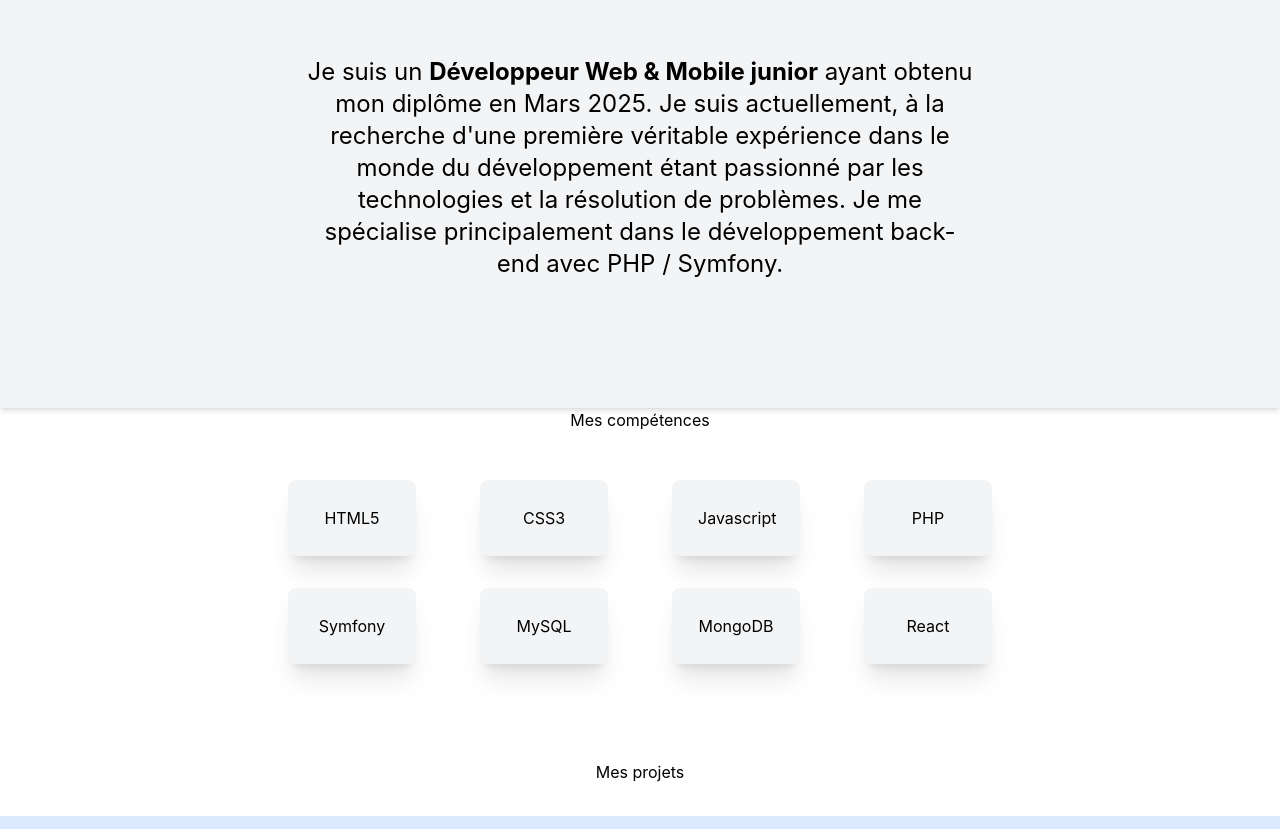
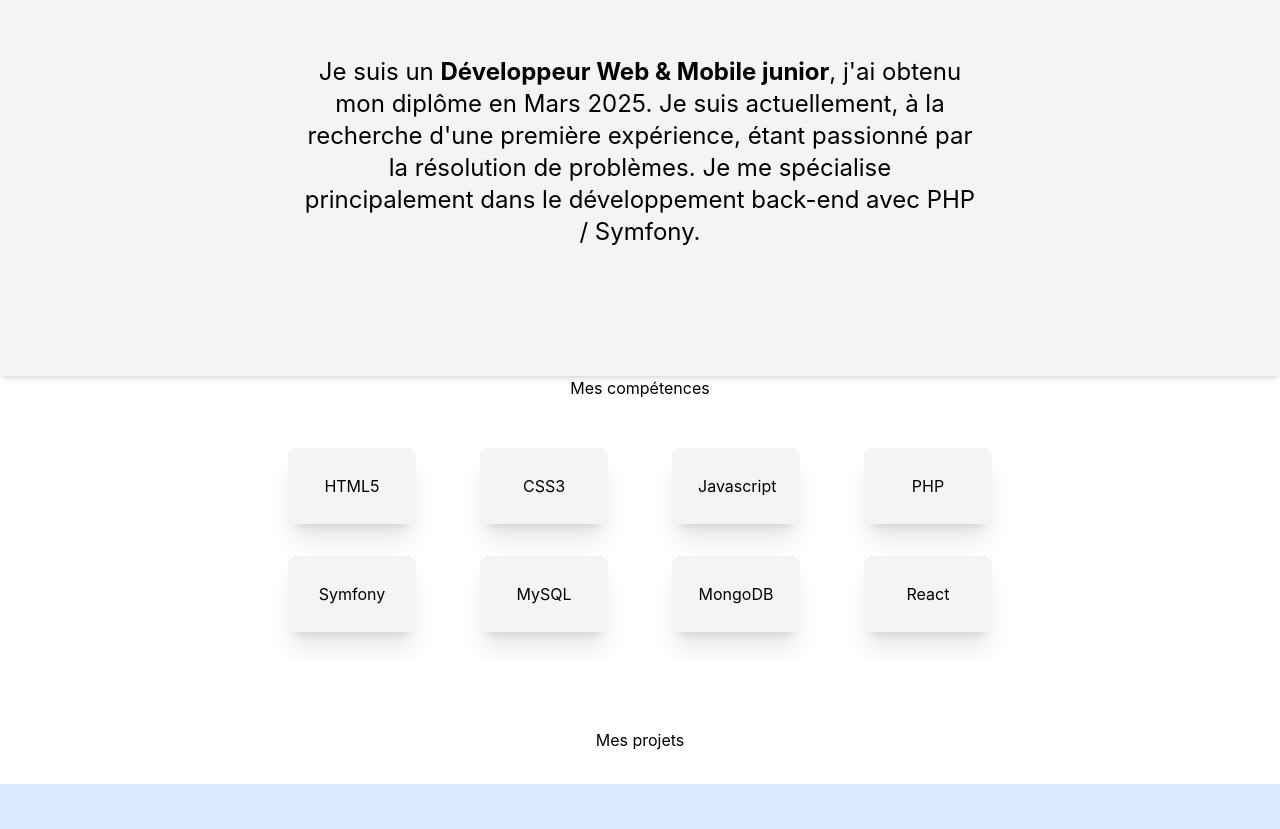
Before and after one commit to rozenrade/rozenrade.github.io, a plain HTML site: page index.html in a window 1280 px wide. Shown: the part 1060-1889 px from the top of the page. Drawn offline with nearby package versions, Linux system fonts and the light colour scheme.

Commit message:
updated desc

```diff
--- a/index.html
+++ b/index.html
@@ -63,11 +63,9 @@
       <h2 class="text-6xl font-bold">Quentin Baillard</h2>
 
       <p class="text-2xl lg:w-[42pc] md:w-[32pc]">
-        Je suis un <strong>Développeur Web & Mobile junior</strong> ayant obtenu mon diplôme en
-        Mars 2025. Je suis actuellement, à la recherche d'une première véritable expérience
-        dans le monde du développement étant passionné par les
-        technologies et la résolution de problèmes. Je me spécialise
-        principalement dans le développement back-end avec PHP / Symfony.
+        Je suis un <strong>Développeur Web & Mobile junior</strong>, j'ai obtenu mon diplôme en Mars 2025. Je suis
+        actuellement, à la recherche d'une première expérience, étant passionné par la résolution de problèmes. Je me
+        spécialise principalement dans le développement back-end avec PHP / Symfony.
       </p>
 
     </section>
```
